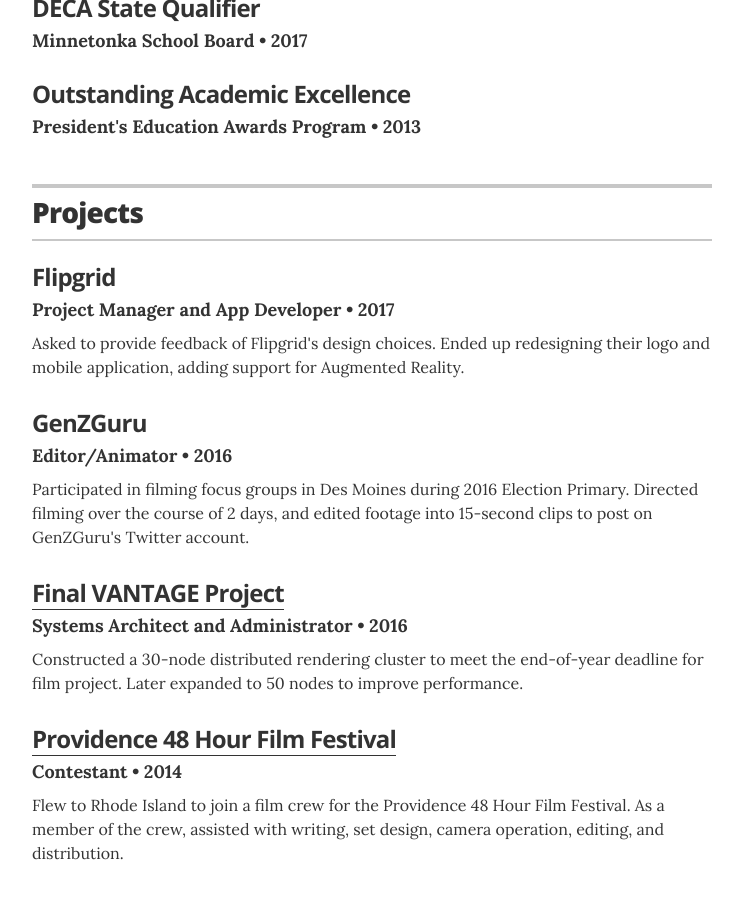
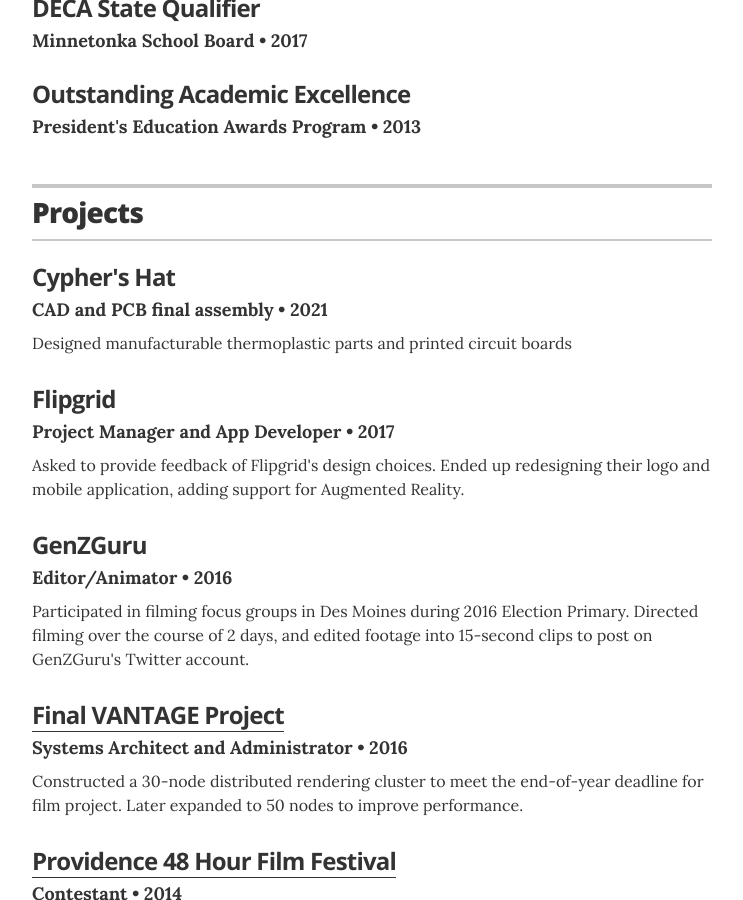
Before and after one commit to christian-kramer/christian-kramer.github.io, a Jekyll site: the page built from index.html, in a window 1280 px wide and 900 px high, scrolled down 2187 px. Shown: the whole window, without its empty margins (268-1011 px from the left). Built offline with Jekyll 4.4.1, drawn with Linux system fonts in a browser that asks for light colours.

Commit message:
added Cypher Hat as a project

```diff
--- a/_data/projects.yml
+++ b/_data/projects.yml
@@ -1,5 +1,12 @@
 # Projects
 # uncomment the urls if you wish to display them, and add your own URL
+
+#Cypher Hat
+- project: Cypher's Hat
+  role: CAD and PCB final assembly
+  duration: 2021
+  # url: "#"
+  description: Designed manufacturable thermoplastic parts and printed circuit boards
 
 #Flipgrid
 - project: Flipgrid
```
